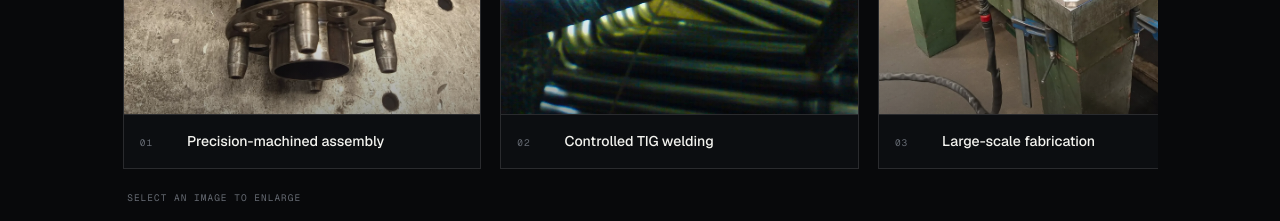
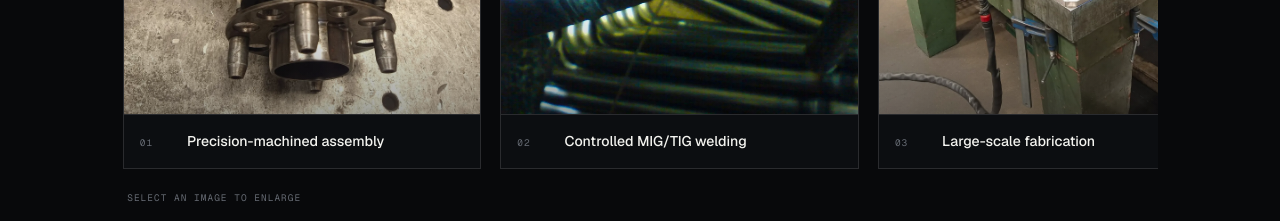
Before and after one commit to RobFyd/RF-platform, a Next.js app: page /fusion in a window 1280 px wide. Shown: the part 3740-3961 px from the top of the page. Built offline with nearby package versions, Linux system fonts and the light colour scheme.

Commit message:
Fix title and meta description for TIG welding in FusionGallery

```diff
--- a/components/fusion-gallery.tsx
+++ b/components/fusion-gallery.tsx
@@ -15,8 +15,8 @@ const galleryItems = [
   {
     src: assetPath("/fusion/tig-welded-tube.webp"),
     alt: "Close-up of precision TIG welds on a polished metal tube",
-    title: "Controlled TIG welding",
-    meta: "Stainless steel · TIG · Production",
+    title: "Controlled MIG/TIG welding",
+    meta: "Stainless steel · MIG/TIG · Production",
   },
   {
     src: assetPath("/fusion/fabrication-table.webp"),
@@ -97,7 +97,7 @@ export function FusionGallery({ language = "en" }: { language?: Language }) {
               type="button"
               key={item.src}
               onClick={() => setLightboxIndex(index)}
-                aria-label={`${pl ? "Otwórz projekt" : "Open project"} ${index + 1}: ${item.title}`}
+              aria-label={`${pl ? "Otwórz projekt" : "Open project"} ${index + 1}: ${item.title}`}
             >
               <span className="factory-gallery-image">
                 <Image
```
